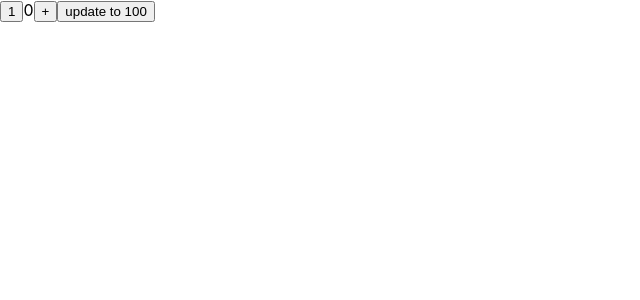
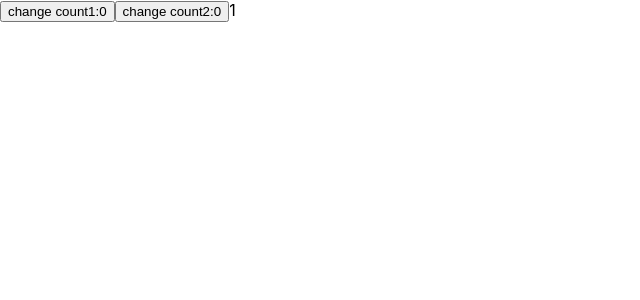
Before and after one commit to w1843008835/my_react_app4, a React (Create React App) app: page / in a window 1280 px wide. Shown: the top 300 px of the page, without its empty margins (0-640 px from the left). Built offline with nearby package versions, Linux system fonts and the light colour scheme.

Commit message:
Demo2 useMemo

```diff
--- /dev/null
+++ b/src/Demo2.js
@@ -0,0 +1,29 @@
+
+import { useState, useMemo } from 'react';
+
+//计算斐波那契数列之和
+function fib(n) {
+    console.log("计算函数执行了");
+    if (n < 3) {
+        return 1
+
+    }
+    return fib(n - 2) + fib(n - 1)
+}
+function Demo2() {
+    const [count1, setCount1] = useState(0)
+    const result = useMemo(() => {
+        return fib(count1)
+    }, [count1])
+    const [count2, setCount2] = useState(0)
+    console.log("组件重新渲染了")
+    return (
+        <div>
+            <button onClick={() => setCount1(count1 + 1)}>change count1:{count1}</button>
+            <button onClick={() => setCount2(count2 + 1)}>change count2:{count2}</button>
+            {result}
+        </div>
+    );
+}
+
+export default Demo2;
--- a/src/index.js
+++ b/src/index.js
@@ -4,11 +4,12 @@ import './index.css';
 import App from './App';
 import reportWebVitals from './reportWebVitals';
 import Demo1 from './Demo1'
+import Demo2 from './Demo2'
 
 const root = ReactDOM.createRoot(document.getElementById('root'));
 root.render(
   <React.StrictMode>
-    <Demo1 />
+    <Demo2 />
   </React.StrictMode>
 );
 
```
Also changed, not shown: 1 other file (tests, documents, lock files or other folders).
